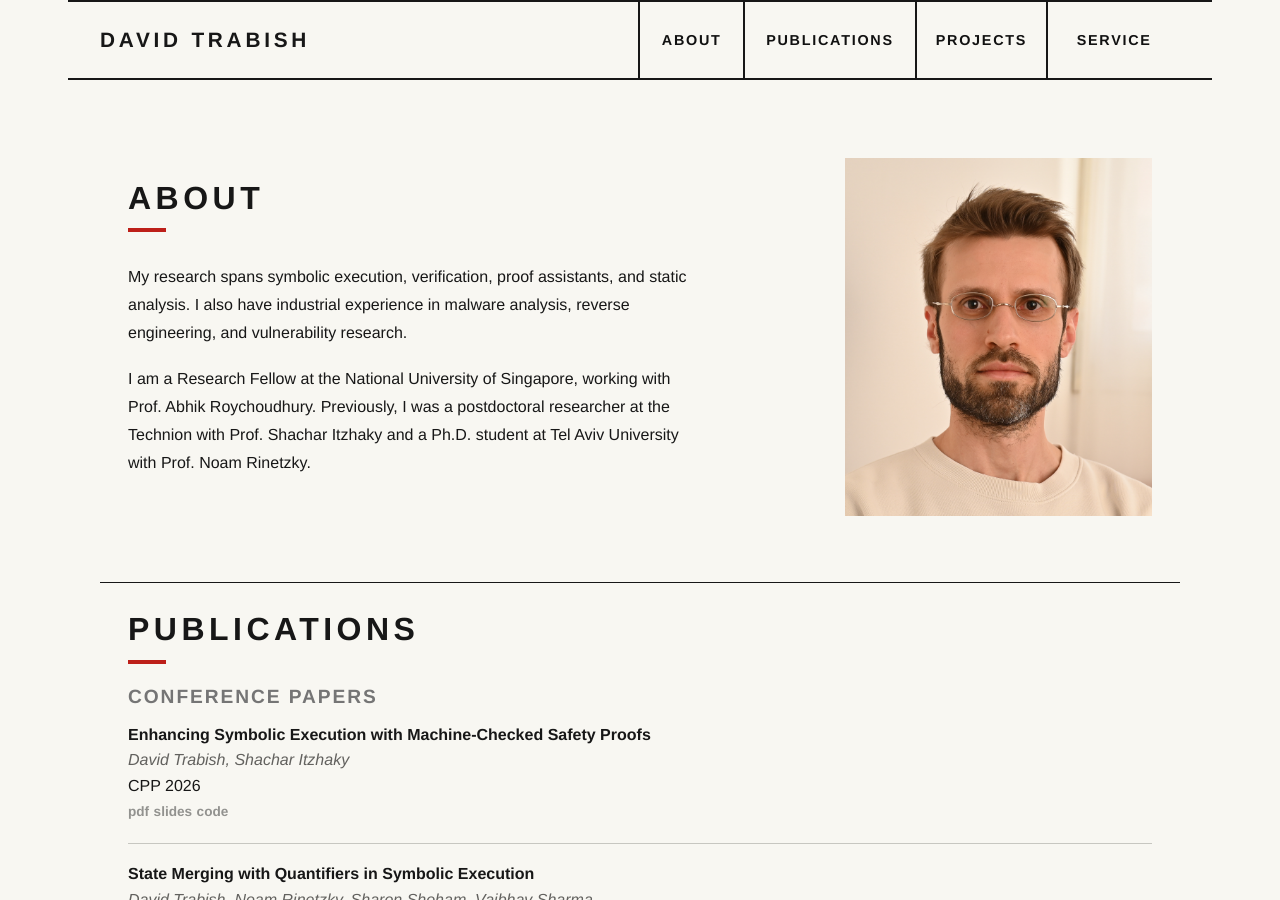
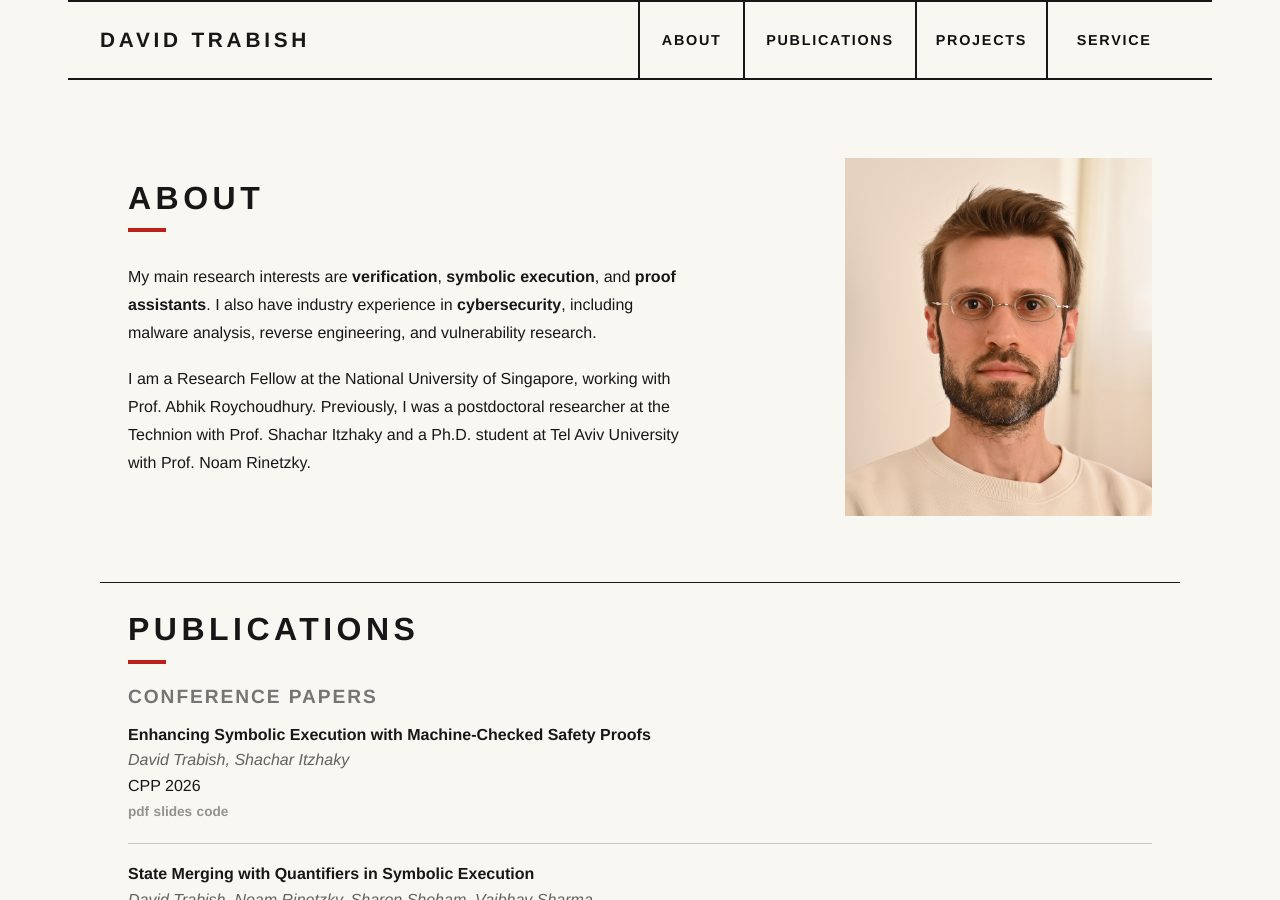
Before and after one commit to davidtr1037/davidtr1037.github.io, a Jekyll site: the page built from about.md, in a window 1280 px wide and 900 px high. Built offline with Jekyll 4.4.1, drawn with Linux system fonts in a browser that asks for light colours.

Commit message:
updating

```diff
--- a/about.md
+++ b/about.md
@@ -9,7 +9,7 @@ portfolio: true
   <section class="portfolio-about" id="about" aria-labelledby="about-heading">
     <div class="portfolio-about-copy">
       <h1 class="portfolio-heading" id="about-heading">About</h1>
-      <p>My research spans symbolic execution, verification, proof assistants, and static analysis. I also have industrial experience in malware analysis, reverse engineering, and vulnerability research.</p>
+      <p>My main research interests are <strong>verification</strong>, <strong>symbolic execution</strong>, and <strong>proof assistants</strong>. I also have industry experience in <strong>cybersecurity</strong>, including malware analysis, reverse engineering, and vulnerability research.</p>
       <p>I am a Research Fellow at the National University of Singapore, working with Prof. Abhik Roychoudhury. Previously, I was a postdoctoral researcher at the Technion with Prof. Shachar Itzhaky and a Ph.D. student at Tel Aviv University with Prof. Noam Rinetzky.</p>
     </div>
     <figure class="portfolio-portrait">
```
